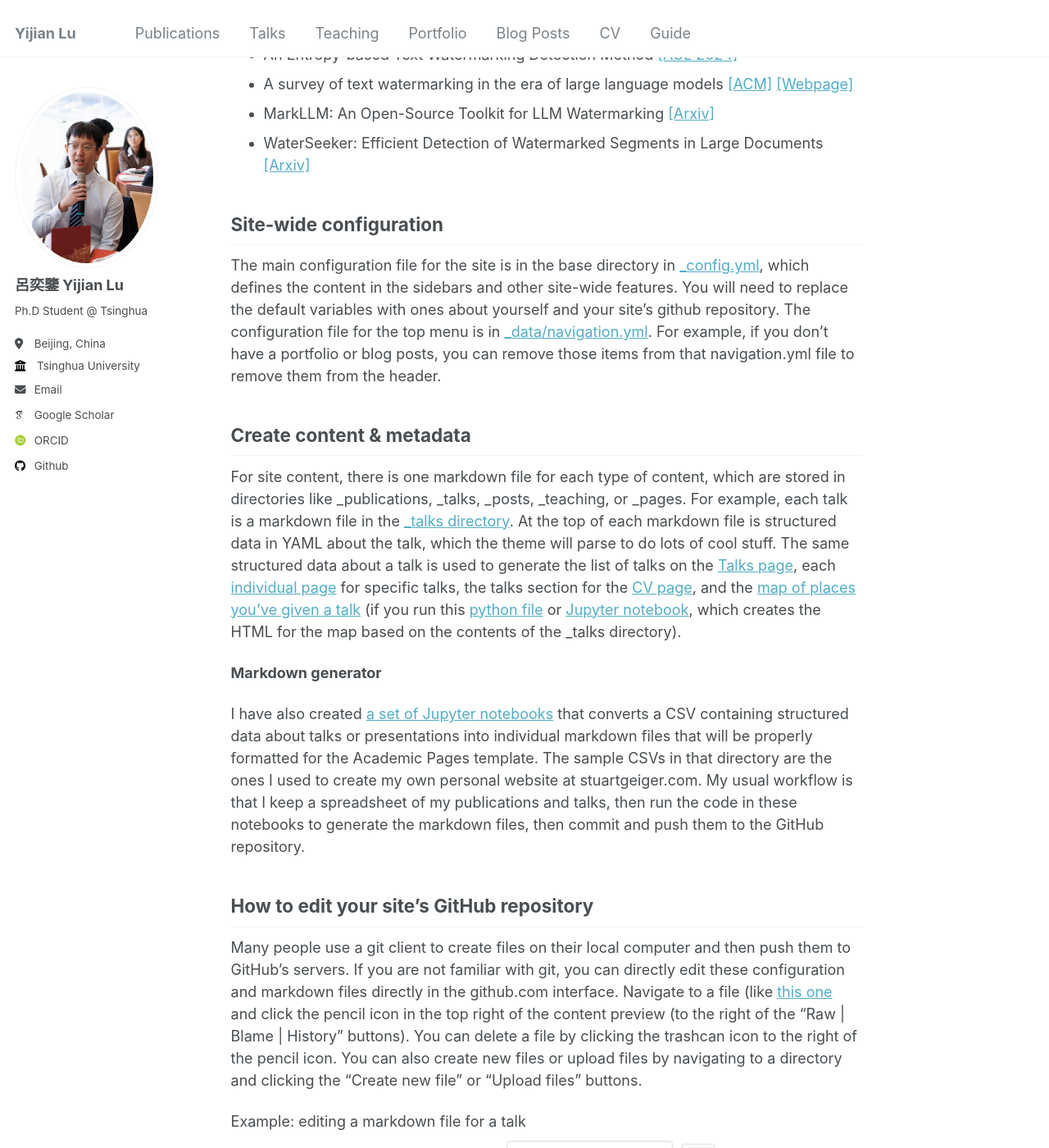
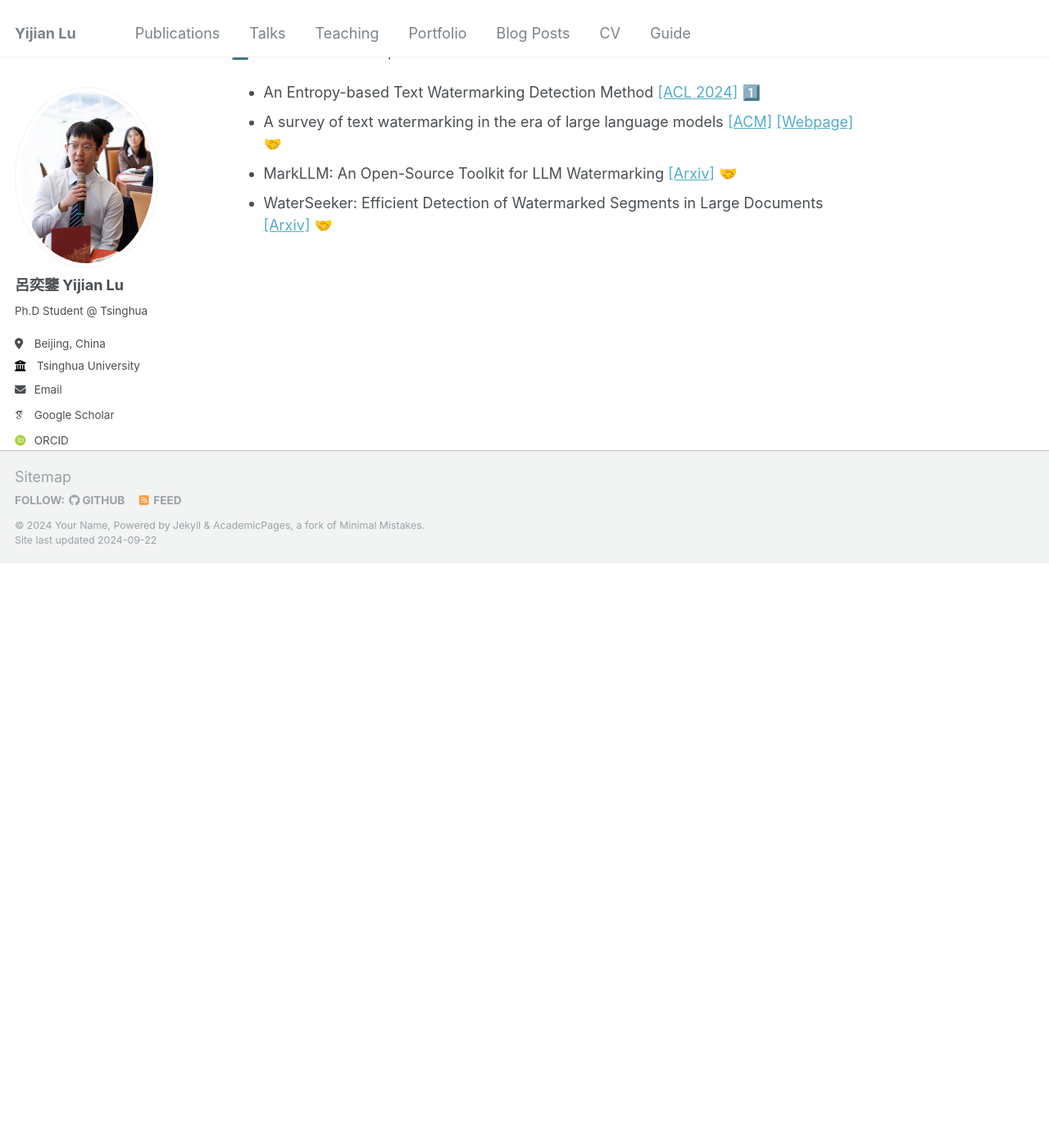
Before and after one commit to luyijian3/luyijian3.github.io, a Jekyll site: the page built from _pages/about.md, in a window 1280 px wide and 1400 px high, scrolled down 768 px. Shown: the whole window at 82% size. Built offline with Jekyll 4.4.1, drawn with Linux system fonts in a browser that asks for light colours; some web fonts are replaced; after the commit the page ends 1455 px from its top, so only the background shows below that; some of the changed text lies outside the part shown.

Commit message:
Update about.md

```diff
--- a/_pages/about.md
+++ b/_pages/about.md
@@ -23,31 +23,8 @@ Here is **Yijian Lu (Lucas, 呂奕鑒)**. I am currently a year-one Ph.D student
 
 📚 Selected Publications
 ======
-- An Entropy-based Text Watermarking Detection Method [[ACL 2024]](https://aclanthology.org/2024.acl-long.630/)
-- A survey of text watermarking in the era of large language models [[ACM]](https://arxiv.org/abs/2312.07913) [[Webpage]](https://survey-text-watermark.github.io/index.html)
-- MarkLLM: An Open-Source Toolkit for LLM Watermarking [[Arxiv]](https://arxiv.org/abs/2405.10051)
-- WaterSeeker: Efficient Detection of Watermarked Segments in Large Documents [[Arxiv]](https://arxiv.org/abs/2409.05112)
-
-Site-wide configuration
-------
-The main configuration file for the site is in the base directory in [_config.yml](https://github.com/academicpages/academicpages.github.io/blob/master/_config.yml), which defines the content in the sidebars and other site-wide features. You will need to replace the default variables with ones about yourself and your site's github repository. The configuration file for the top menu is in [_data/navigation.yml](https://github.com/academicpages/academicpages.github.io/blob/master/_data/navigation.yml). For example, if you don't have a portfolio or blog posts, you can remove those items from that navigation.yml file to remove them from the header.
-
-Create content & metadata
-------
-For site content, there is one markdown file for each type of content, which are stored in directories like _publications, _talks, _posts, _teaching, or _pages. For example, each talk is a markdown file in the [_talks directory](https://github.com/academicpages/academicpages.github.io/tree/master/_talks). At the top of each markdown file is structured data in YAML about the talk, which the theme will parse to do lots of cool stuff. The same structured data about a talk is used to generate the list of talks on the [Talks page](https://academicpages.github.io/talks), each [individual page](https://academicpages.github.io/talks/2012-03-01-talk-1) for specific talks, the talks section for the [CV page](https://academicpages.github.io/cv), and the [map of places you've given a talk](https://academicpages.github.io/talkmap.html) (if you run this [python file](https://github.com/academicpages/academicpages.github.io/blob/master/talkmap.py) or [Jupyter notebook](https://github.com/academicpages/academicpages.github.io/blob/master/talkmap.ipynb), which creates the HTML for the map based on the contents of the _talks directory).
-
-**Markdown generator**
-
-I have also created [a set of Jupyter notebooks](https://github.com/academicpages/academicpages.github.io/tree/master/markdown_generator
-) that converts a CSV containing structured data about talks or presentations into individual markdown files that will be properly formatted for the Academic Pages template. The sample CSVs in that directory are the ones I used to create my own personal website at stuartgeiger.com. My usual workflow is that I keep a spreadsheet of my publications and talks, then run the code in these notebooks to generate the markdown files, then commit and push them to the GitHub repository.
-
-How to edit your site's GitHub repository
-------
-Many people use a git client to create files on their local computer and then push them to GitHub's servers. If you are not familiar with git, you can directly edit these configuration and markdown files directly in the github.com interface. Navigate to a file (like [this one](https://github.com/academicpages/academicpages.github.io/blob/master/_talks/2012-03-01-talk-1.md) and click the pencil icon in the top right of the content preview (to the right of the "Raw | Blame | History" buttons). You can delete a file by clicking the trashcan icon to the right of the pencil icon. You can also create new files or upload files by navigating to a directory and clicking the "Create new file" or "Upload files" buttons.
-
-Example: editing a markdown file for a talk
-![Editing a markdown file for a talk](/images/editing-talk.png)
-
-For more info
-------
-More info about configuring Academic Pages can be found in [the guide](https://academicpages.github.io/markdown/). The [guides for the Minimal Mistakes theme](https://mmistakes.github.io/minimal-mistakes/docs/configuration/) (which this theme was forked from) might also be helpful.
+1️⃣: First Author 🤝: Paper Contributor
+- An Entropy-based Text Watermarking Detection Method [[ACL 2024]](https://aclanthology.org/2024.acl-long.630/) 1️⃣
+- A survey of text watermarking in the era of large language models [[ACM]](https://arxiv.org/abs/2312.07913) [[Webpage]](https://survey-text-watermark.github.io/index.html) 🤝
+- MarkLLM: An Open-Source Toolkit for LLM Watermarking [[Arxiv]](https://arxiv.org/abs/2405.10051) 🤝
+- WaterSeeker: Efficient Detection of Watermarked Segments in Large Documents [[Arxiv]](https://arxiv.org/abs/2409.05112) 🤝
```
